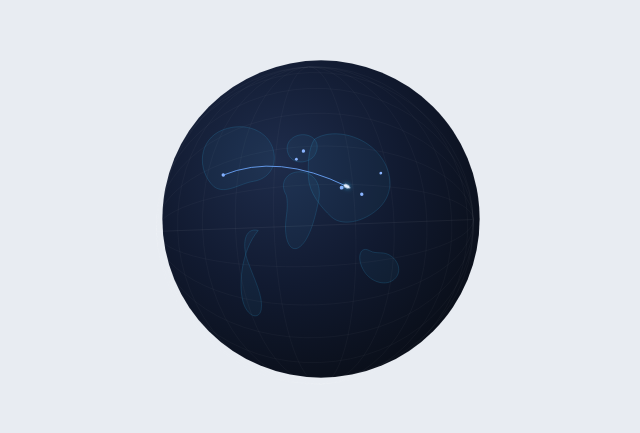
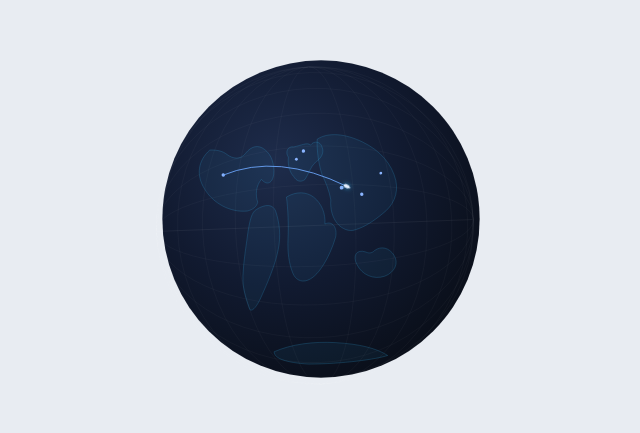
Before and after one commit to gyromth/arsa-website, a website built with Vite: page index.html in a window 1280 px wide. Shown: the part 2342-2775 px from the top of the page, 319-959 px from the left. Built offline with nearby package versions, Linux system fonts and the light colour scheme.

Commit message:
feat: add accurate continents to global reach globe
Replace the abstract oval blobs on the globe with recognizable continent
silhouettes drawn on the sphere surface:

- North America, South America, Europe, Africa, Asia, Australia and a
  partial Antarctica (bottom band), all inside the globe disc.
- Thin, slightly transparent cobalt outlines/fills (fill 0.06, stroke 0.32)
  so the continents read as a real map on the sphere without overpowering
  the grid or routes.
- SVG layer order confirmed: grid -> continents -> points -> routes ->
  planes, so flights draw over the landmasses.
- Globe size, rotation, scroll-driven route/plane animation, route set and
  airplane markers unchanged. prefers-reduced-motion still shows a static
  globe with three routes and no planes.

Verified at 320/375/390/430/768/1024/1440: all 7 continent paths in bounds,
routes and planes above land, text below globe, no horizontal overflow, no
console errors. npm run build clean.

```diff
--- a/index.html
+++ b/index.html
@@ -249,13 +249,14 @@
                 <ellipse cx="300" cy="300" rx="280" ry="140" stroke="rgba(255,255,255,0.06)" stroke-width="1"/>
                 <ellipse cx="300" cy="300" rx="280" ry="72" stroke="rgba(255,255,255,0.06)" stroke-width="1"/>
                 <line x1="20" y1="300" x2="580" y2="300" stroke="rgba(255,255,255,0.1)" stroke-width="1"/>
-                <g class="globe__land" fill="rgba(56,189,248,0.05)" stroke="rgba(56,189,248,0.28)" stroke-width="1">
-                  <path d="M125 225 C95 195 100 140 145 125 C185 112 225 130 232 165 C238 195 220 215 195 218 C170 221 145 240 125 225 Z"/>
-                  <path d="M200 305 C175 298 170 330 180 360 C190 392 205 422 200 445 C196 462 178 458 170 435 C160 405 168 340 200 305 Z"/>
-                  <path d="M258 172 C250 150 272 135 292 140 C310 145 315 162 303 178 C292 190 265 192 258 172 Z"/>
-                  <path d="M252 245 C238 220 258 200 283 205 C306 210 315 232 308 258 C300 292 288 328 270 338 C254 346 244 322 250 285 C253 268 254 258 252 245 Z"/>
-                  <path d="M305 148 C335 130 385 142 412 172 C438 200 445 240 420 268 C395 295 350 306 330 286 C312 268 292 242 292 214 C292 190 294 164 305 148 Z"/>
-                  <path d="M395 348 C378 338 372 360 382 380 C392 402 418 412 434 402 C450 392 448 372 434 360 C420 348 408 356 395 348 Z"/>
+                <g class="globe__land" fill="rgba(56,189,248,0.06)" stroke="rgba(56,189,248,0.32)" stroke-width="1">
+                  <path d="M120 160 C98 178 94 204 108 228 C122 254 152 272 182 270 C192 268 199 263 201 255 C197 242 199 226 209 215 C219 228 229 221 231 207 C233 189 229 173 217 163 C206 153 193 156 183 168 C173 180 160 177 150 169 C142 162 131 160 120 160 Z"/>
+                  <path d="M198 268 C215 258 228 260 232 272 C238 292 240 316 234 340 C228 366 214 396 200 424 C192 440 184 448 180 444 C176 432 168 408 170 384 C172 358 178 330 182 306 C186 286 190 272 198 268 Z"/>
+                  <path d="M258 178 C252 168 258 158 268 160 C282 158 292 152 298 158 C304 150 316 152 318 162 C322 172 316 182 306 188 C296 196 292 210 286 218 C278 224 270 220 266 212 C260 206 256 192 258 178 Z"/>
+                  <path d="M252 248 C270 238 288 240 300 250 C314 262 320 280 318 298 C332 292 340 306 336 322 C330 340 322 356 314 368 C306 380 296 392 284 396 C272 400 262 394 258 382 C252 366 250 344 252 322 C254 300 254 268 252 248 Z"/>
+                  <path d="M310 148 C330 136 360 140 390 156 C420 172 440 196 446 226 C450 250 440 270 420 284 C404 296 388 306 372 310 C360 314 348 308 340 298 C332 288 328 272 330 256 C328 240 322 224 316 210 C312 196 308 170 310 148 Z"/>
+                  <path d="M388 350 C372 344 364 356 372 372 C380 390 400 400 420 394 C438 388 446 372 438 358 C430 344 416 340 404 348 C398 354 392 352 388 350 Z"/>
+                  <path d="M220 520 C250 508 290 504 330 508 C370 512 400 520 420 534 C400 540 340 546 280 544 C240 540 220 532 220 520 Z"/>
                 </g>
                 <circle class="globe__point" cx="350" cy="235" r="3.5"/>
                 <circle class="globe__point" cx="285" cy="168" r="3"/>
```
